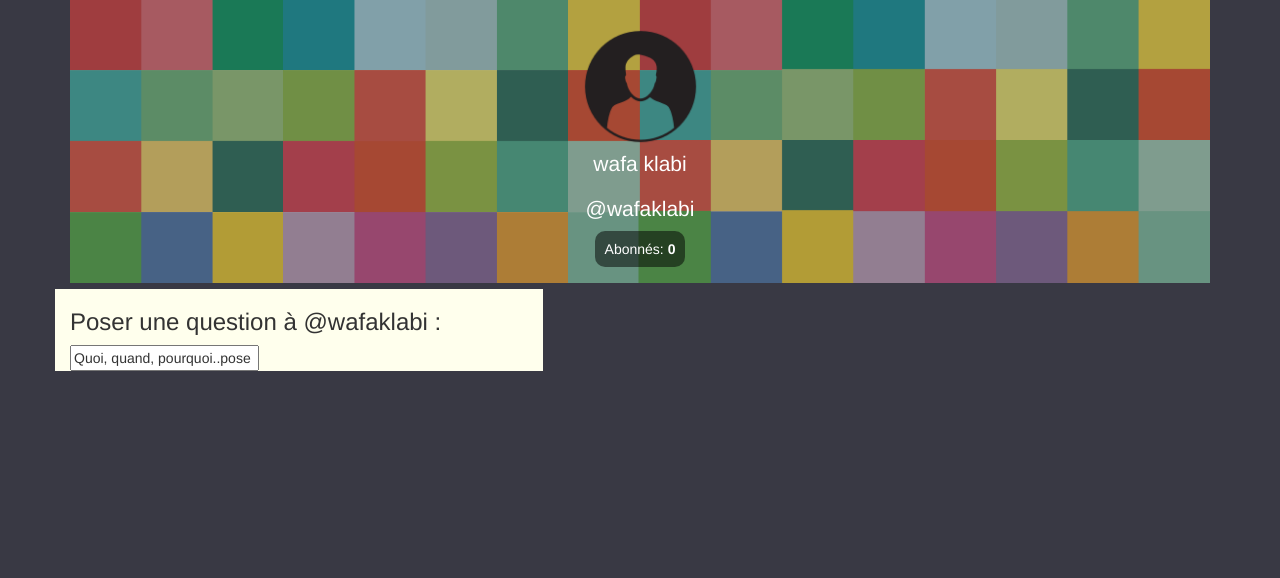
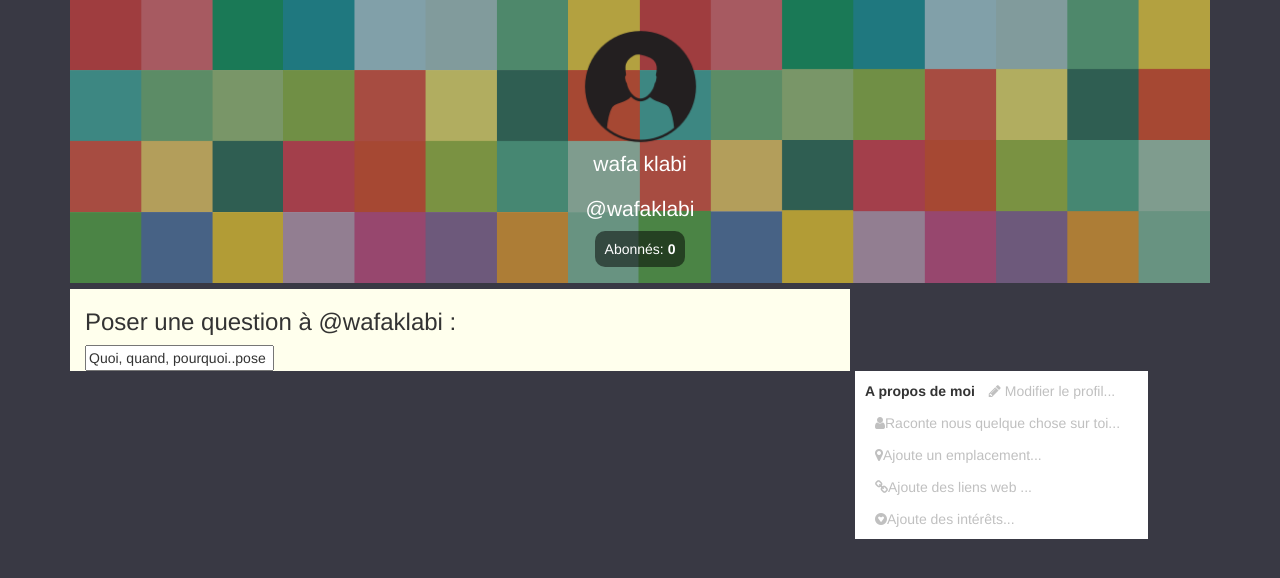
Before and after one commit to mabotn/web-training, a PHP site: the page made by Fake/project askfm/index.html in a window 1280 px wide. Shown: the part 73-651 px from the top of the page. Run offline with PHP 8.4, Linux system fonts and the light colour scheme; some libraries are stand-ins or nearby versions.

Commit message:
profile change box

```diff
--- a/Fake/project askfm/askclone/index.html
+++ b/Fake/project askfm/askclone/index.html
@@ -23,7 +23,7 @@
     <br><br><br>
     <div class="btn-group btn-group-justified" role="group" aria-label="...">
       <div class="btn-group click" role="group">
-        <button id="buttons" style="color:#FF643C;background: white; padding :10px ;  border-radius: 12px 12px 12px 12px; height:38px; width:315px; border:none">Sign Up</button>
+        <button id="buttons" style="color:#FF643C; background: white; padding :10px ;  border-radius: 12px 12px 12px 12px; height:38px; width:315px; border:none">Sign Up</button>
       </div>
     </div>
   <br>
--- a/Fake/project askfm/askclone/style.css
+++ b/Fake/project askfm/askclone/style.css
@@ -4,11 +4,6 @@
 
 }
 .buttons{
-  color:#FF643C;
-  background-color: white;
-  padding :10px;
-  margin:40px 20px 0px;
-  border-radius: 12px 12px 12px 12px;
 
 }
 .container{
--- a/Fake/project askfm/index.html
+++ b/Fake/project askfm/index.html
@@ -53,12 +53,34 @@
   </div>
 </div>
 <div class="row">
-  <div id="question" class="col-md-5">
+  <div id="question" class="col-md-8" style="margin-left:15px">
     <h3>Poser une question à @wafaklabi :</h3>
     <input type="text" name="" value="Quoi, quand, pourquoi..pose une question">
   </div>
+  <div class="col-md-3 propos">
+    <span><b style="size:110%">A propos de moi </b></span>
+
+      <a href="#" ><i class="fa fa-pencil" aria-hidden="true"></i> Modifier le profil...</a>
+      <br>
+
+    <div >
+      <a href="#"><i class="fa fa-user" aria-hidden="true"></i>Raconte nous quelque chose sur toi...</a>
+    </div>
+    <div >
+      <a href="#"><i class="fa fa-map-marker" aria-hidden="true"></i>Ajoute un emplacement...</a>
+    </div>
+    <div >
+      <a href="#"><i class="fa fa-link" aria-hidden="true"></i>Ajoute des liens web ...</a>
+    </div>
+  <div>
+      <a href="#"><i class="fa fa-gratipay" aria-hidden="true"></i>Ajoute des intérêts...</a>
+  </div>
+
+  </div>
+
 
 </div>
+
 </div>
 
 
--- a/Fake/project askfm/style.css
+++ b/Fake/project askfm/style.css
@@ -45,3 +45,25 @@ body{
   background: #FFFFED
 
 }
+.propos{
+  padding :10px;
+}
+.propos i{
+  color:#C0C0C0;
+}
+
+.propos a{
+  color:#C0C0C0;
+  margin : 10px;
+
+}
+.propos div {
+  margin-top: 12px;
+}
+
+.propos{
+  margin-left:800px;
+  margin-top: 0px;
+  background: white;
+
+}
```
